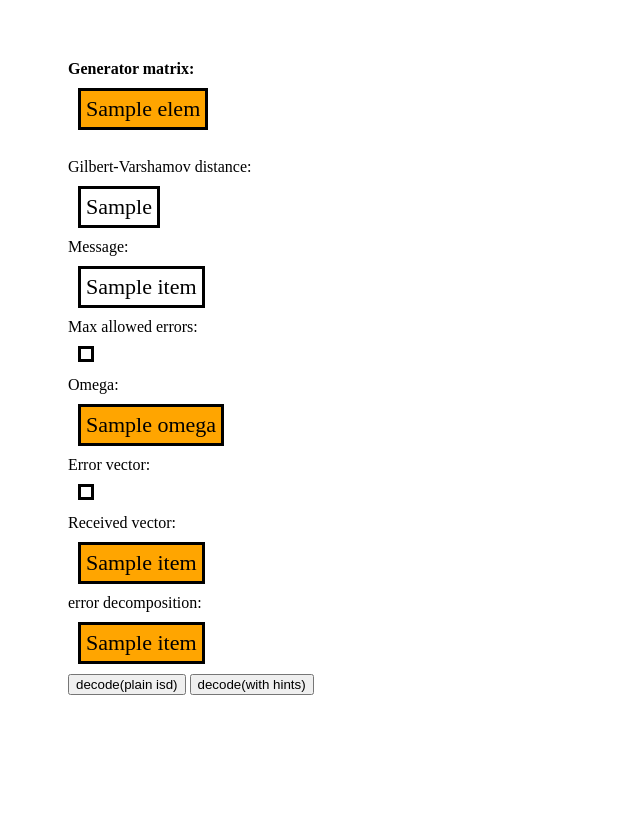
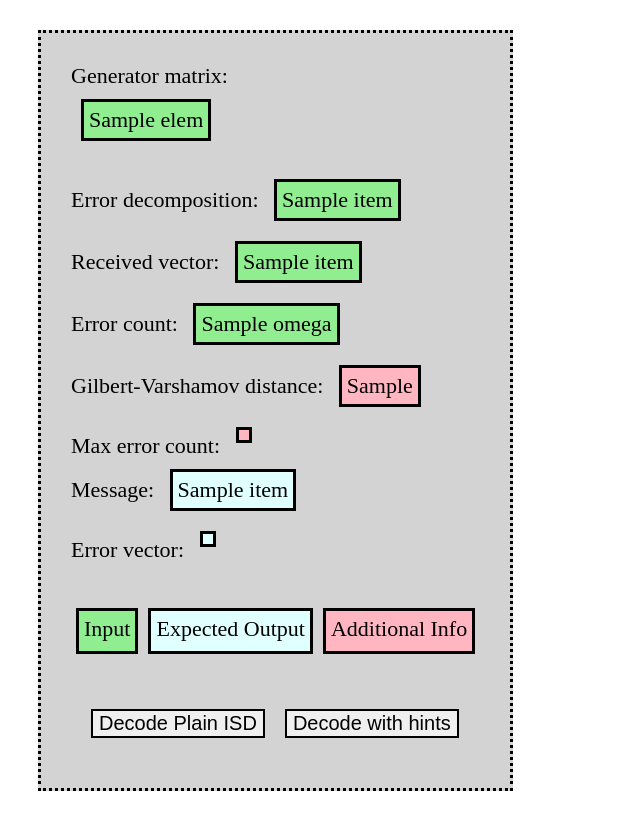
Before and after one commit to Robert-Dobry/Prange, a Flask app: template src/templates/gen_inputs.html in a window 1280 px wide. Shown: the whole page, without its empty margins (0-640 px from the left). Before the commit the page ends 695 px from the top, so only its background shows below. Run offline with Flask 3, Linux system fonts and the light colour scheme; the template is opened without the code that fills it: most values are stand-ins (such as "Sample title", 1, 10 or a date in 2020).

Commit message:
design stuff mostly

```diff
--- a/src/server.py
+++ b/src/server.py
@@ -5,15 +5,21 @@
 
 @app.route('/')
 def home():
-    return "MAIN PAGE"
+    return "<h1>Welcome to root page. To use ISD decoder go to '/newcode' endpoint</h1>"
 
 
 @app.route('/newcode', methods=["POST","GET"])
 def generate_code():
     if request.method == "POST":
         form = request.form
-        os.environ["T_SIZE"] = form["t_size"]
-        return redirect(url_for('generate_inputs'))
+        t_size = form["t_size"]
+        n_attempts = form["max_attempts"]
+        if t_size.isnumeric() and n_attempts.isnumeric():
+            os.environ["T_SIZE"] = t_size
+            os.environ["N_ATTEMPTS"] = n_attempts
+            return redirect(url_for('generate_inputs'))
+        else:
+            return "<h3>inputs must be numeric values!</h3>"
     else:
         return render_template('index.html')
 
@@ -25,8 +31,13 @@
         service.DATA = data
         return render_template('gen_inputs.html', data=data)
     else:
-        output = service.decode_plain_isd(service.DATA)
-        return render_template('decoded.html', data=output)
+        button = request.form["decode-button"]
+        attempts = os.environ["N_ATTEMPTS"]
+        if button == "plain":
+            output = service.decode_plain_isd(service.DATA, int(attempts))
+            return render_template('decoded.html', data=output)
+        elif button == "hints":
+            return "Under development"
 
 
 
--- a/src/service.py
+++ b/src/service.py
@@ -49,11 +49,11 @@
     return gv
 
 
-def decode_plain_isd(data):
+def decode_plain_isd(data, attempts):
     n = data["n"]
     k = data["k"]
     n_attemps = 0
-    while True and n_attemps < 5000:
+    while True and n_attemps < attempts:
         n_attemps += 1
         inf_set = f.gen_information_set(n,k)
         masked_matrix = f.mask_matrix(data["gen_matrix"], inf_set)
--- a/src/static/css/styles.css
+++ b/src/static/css/styles.css
@@ -1,8 +1,3 @@
-.div2 {
-    padding: 5px;
-    background-color: yellow;
-    margin: 10px;
-}
 
 .decode-type {
     font-size: 40px;
@@ -16,27 +11,127 @@
 .vstup {
     padding: 20px;
     margin: 20px;
-}
-
-.container-child {
-    border-style: solid;
-    display: inline-block;
-    padding: 5px;
     font-size: 22px;
-    margin: 10px
 }
 
 .container {
     margin: 30px;
     padding: 30px;
+    background-color: lightgrey;
+    width: fit-content;
+    border-style: dotted;
 }
 
 .container-child-input {
-    background-color: orange;
+    background-color: lightgreen;
     border-style: solid;
     display: inline-block;
     padding: 5px;
     font-size: 22px;
     margin: 10px;
+    width: fit-content;
+    white-space: nowrap;
 
 }
+
+.title {
+    font-size: 40px;
+    font-family: 'Courier New', Courier, monospace;
+    font-weight: bold;
+    margin: 15px;
+    margin-bottom: 100px;
+}
+
+.container-child-output {
+    background-color: lightcyan;
+    border-style: solid;
+    display: inline-block;
+    padding: 5px;
+    font-size: 22px;
+    margin: 10px;
+    width: fit-content;
+    white-space: nowrap;
+}
+
+.data-item {
+    font-size: 22px;
+}
+
+.mat-title {
+    font-size: 22px;
+}
+
+.inpt {
+    height: 30px;
+    width: fit-content;
+    background-color: lightgreen;
+    border-style: solid;
+    margin: 5px;
+    padding: 5px;
+}
+
+.outpt {
+    height: 30px;
+    width: fit-content;
+    background-color: lightcyan;
+    border-style: solid;
+    margin: 5px;
+    padding: 5px;
+}
+
+.add-info {
+    height: 30px;
+    width: fit-content;
+    background-color: lightpink;
+    border-style: solid;
+    margin: 5px;
+    padding: 5px;
+}
+
+.legenda {
+    display: flex;
+    font-size: 22px;
+    width: fit-content;
+    margin-top: 40px;
+}
+
+body {
+    align-items: center;
+}
+
+
+.container-child-add-info {
+    background-color: lightpink;
+    border-style: solid;
+    display: inline-block;
+    padding: 5px;
+    font-size: 22px;
+    margin: 10px;
+    width: fit-content;
+    white-space: nowrap;
+}
+
+.decode-buttons {
+    width: fit-content;
+    margin-top: 30px;
+    padding: 10px;
+    display: flex;
+}
+
+button {
+    font-size: 20px;
+    margin: 10px;
+    border-style: solid;
+    transition: background-color 0.3s ease-in-out;
+}
+
+button:hover {
+    background-color: grey;
+    cursor: pointer;
+    animation: bounce 0.5s ease-in-out;
+}
+
+button:active {
+    transform: scale(0.95);
+    animation: shake 0.5s ease-in-out;
+}
--- a/src/templates/gen_inputs.html
+++ b/src/templates/gen_inputs.html
@@ -11,7 +11,7 @@
 
     <div class="container">
 
-        <b>Generator matrix:</b><br>
+        <span class="data-item"> Generator matrix: </span><br>
 
         <div class="container-child-input">
         {% for row in data["gen_matrix"] %}
@@ -23,60 +23,80 @@
         {% endfor %}
         </div><br><br>
 
-        <b></b>Gilbert-Varshamov distance:</b><br>
-        <div class="container-child">
-            {{ data["gv_distance"] }}
-        </div><br>
 
-        <b></b>Message:</b><br>
-        <div class="container-child">
-            {% for item in data["message_vector"] %}
+
+
+        <span class="data-item"> Error decomposition: </span>
+        <div class="container-child-input">
+            {% for item in data["t_hints"] %}
                 {{ item }}
             {% endfor %}
         </div><br>
 
-        <b></b>Max allowed errors:</b><br>
-        <div class="container-child">
-            {{ data["max_n_errors"] }}
-        </div><br>
-
-        <b></b>Omega:</b><br>
-        <div class="container-child-input">
-            {{ data["omega"] }}
-        </div><br>
-
-        <b></b>Error vector:</b><br>
-        <div class="container-child">
-            {% for item in data["error_vector"] %}
-                {{ item }}
-            {% endfor %}
-        </div><br>
-
-        <b></b>Received vector:</b><br>
+        <span class="data-item"> Received vector: </span>
         <div class="container-child-input">
             {% for item in data["received_vector"] %}
                 {{ item }}
             {% endfor %}
         </div><br>
 
-        <b></b>error decomposition:</b><br>
+        <span class="data-item"> Error count: </span>
         <div class="container-child-input">
-            {% for item in data["t_hints"] %}
+            {{ data["omega"] }}
+        </div><br>
+
+        <span class="data-item"> Gilbert-Varshamov distance: </span>
+        <div class="container-child-add-info">
+            {{ data["gv_distance"] }}
+        </div><br>
+
+         <span class="data-item"> Max error count: </span>
+        <div class="container-child-add-info">
+            {{ data["max_n_errors"] }}
+        </div><br>
+
+
+
+        <span class="data-item"> Message: </span>
+        <div class="container-child-output">
+            {% for item in data["message_vector"] %}
                 {{ item }}
             {% endfor %}
         </div><br>
 
-        <form target="_blank" method="post">
-            <span>
-            <input type="submit" name="plain" value="decode(plain isd)">
-            </span>
+        <span class="data-item"> Error vector: </span>
+        <div class="container-child-output">
+            {% for item in data["error_vector"] %}
+                {{ item }}
+            {% endfor %}
+        </div>
 
-            <span>
-            <input type="submit" name="hints" value="decode(with hints)">
-            </span>
-        </form>
+        <div class="legenda">
+
+            <div class="inpt"> Input </div>
+            <div class="outpt"> Expected Output </div>
+            <div class="add-info"> Additional Info</div>
+
+        </div>
+
+        <div class="decode-buttons">
+            <form class="plain-button" target="_blank" method="post">
+                <span>
+                    <button type="submit" name="decode-button" value="plain">Decode Plain ISD</button>
+                </span>
+            </form>
+
+            <form class="hints-button" target="_blank" method="post">
+                <span>
+                    <button type="submit" name="decode-button" value="hints">Decode with hints</button>
+                </span>
+            </form>
+
+        </div>
 
     </div>
+
+
 
 </body>
 
```
Also changed, not shown: src/templates/decoded.html (+9 -9 lines), src/templates/index.html (+10 -10 lines).
